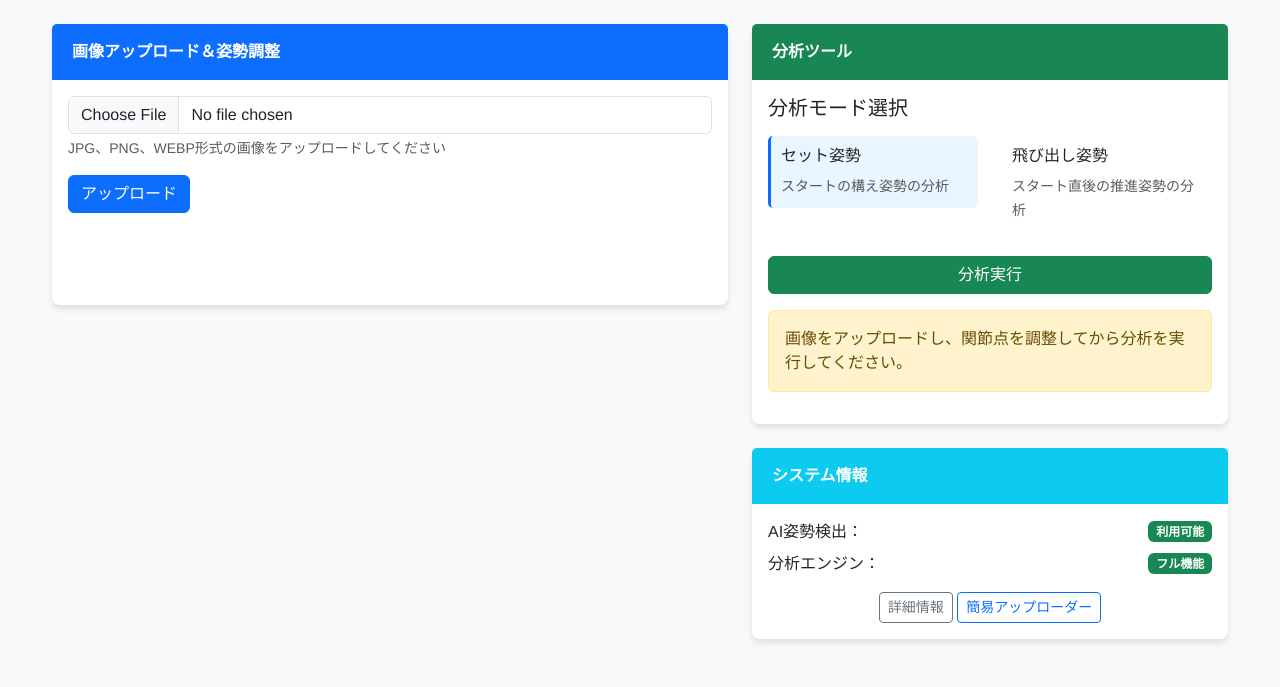
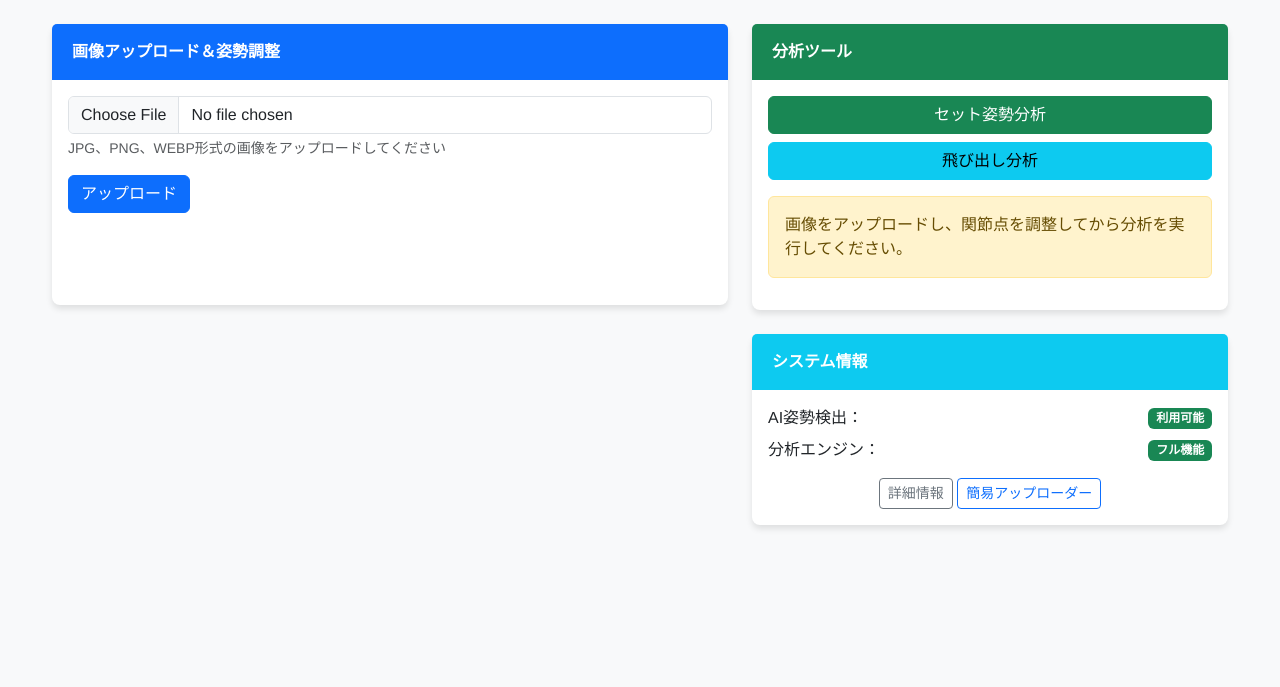
Before and after one commit to kotor-1/crouch-analyzer-pro, a Flask app: page / in a window 1280 px wide. Shown: the part 142-829 px from the top of the page. After the commit the page ends 671 px from the top, so only its background shows below. Run offline with Flask 3, Linux system fonts and the light colour scheme.

Commit message:
Update index.html

```diff
--- a/templates/index.html
+++ b/templates/index.html
@@ -128,24 +128,6 @@
             0% { transform: rotate(0deg); }
             100% { transform: rotate(360deg); }
         }
-
-        /* 分析モード選択スタイル */
-        .analysis-mode-selector {
-            margin-bottom: 20px;
-        }
-        .mode-option {
-            cursor: pointer;
-            padding: 10px;
-            border-radius: 5px;
-            transition: all 0.2s ease;
-        }
-        .mode-option.active {
-            background-color: #e9f5ff;
-            border-left: 3px solid #0d6efd;
-        }
-        .mode-option:hover:not(.active) {
-            background-color: #f8f9fa;
-        }
     </style>
 </head>
 <body>
@@ -206,30 +188,12 @@
                         分析ツール
                     </div>
                     <div class="card-body">
-                        <!-- 分析モード選択 -->
-                        <div class="analysis-mode-selector mb-4">
-                            <h5 class="mb-3">分析モード選択</h5>
-                            <div class="row">
-                                <div class="col-6">
-                                    <div class="mode-option active" id="mode-set" data-mode="set">
-                                        <h6>セット姿勢</h6>
-                                        <small class="text-muted">スタートの構え姿勢の分析</small>
-                                    </div>
-                                </div>
-                                <div class="col-6">
-                                    <div class="mode-option" id="mode-takeoff" data-mode="takeoff">
-                                        <h6>飛び出し姿勢</h6>
-                                        <small class="text-muted">スタート直後の推進姿勢の分析</small>
-                                    </div>
-                                </div>
-                            </div>
+                        <div class="d-grid gap-2 mb-3">
+                            <button class="btn btn-success" id="analyze-set">セット姿勢分析</button>
+                            <button class="btn btn-info" id="analyze-takeoff">飛び出し分析</button>
                         </div>
 
-                        <div class="d-grid">
-                            <button class="btn btn-success" id="analyze-button">分析実行</button>
-                        </div>
-
-                        <div class="alert alert-warning mt-3" id="analysis-tip">
+                        <div class="alert alert-warning" id="analysis-tip">
                             画像をアップロードし、関節点を調整してから分析を実行してください。
                         </div>
 
@@ -283,7 +247,8 @@
             const statusMessage = document.getElementById('status-message');
             const detectInfo = document.getElementById('detection-info');
             const detectMethod = document.getElementById('detection-method');
-            const analyzeButton = document.getElementById('analyze-button');
+            const analyzeSetBtn = document.getElementById('analyze-set');
+            const analyzeTakeoffBtn = document.getElementById('analyze-takeoff');
             const resultContainer = document.getElementById('result-container');
             const resultTitle = document.getElementById('result-title');
             const resultContent = document.getElementById('result-content');
@@ -292,24 +257,6 @@
             const aiStatus = document.getElementById('ai-status');
             const analysisEngine = document.getElementById('analysis-engine');
             const dragHelper = document.getElementById('drag-helper');
-            const modeSet = document.getElementById('mode-set');
-            const modeTakeoff = document.getElementById('mode-takeoff');
-
-            // 分析モード
-            let currentMode = 'set'; // デフォルトはセット姿勢
-
-            // モード選択
-            modeSet.addEventListener('click', function() {
-                modeSet.classList.add('active');
-                modeTakeoff.classList.remove('active');
-                currentMode = 'set';
-            });
-
-            modeTakeoff.addEventListener('click', function() {
-                modeTakeoff.classList.add('active');
-                modeSet.classList.remove('active');
-                currentMode = 'takeoff';
-            });
 
             // システム情報を取得
             fetch('/api/health')
@@ -594,14 +541,24 @@
                 });
             });
 
-            // 分析ボタン
-            analyzeButton.addEventListener('click', function() {
+            // セット姿勢分析ボタン
+            analyzeSetBtn.addEventListener('click', function() {
                 if (Object.keys(keypoints).length === 0) {
                     showStatus('先に画像をアップロードしてください', 'warning');
                     return;
                 }
 
-                analyzePosture(currentMode);
+                analyzePosture('set');
+            });
+
+            // 飛び出し分析ボタン
+            analyzeTakeoffBtn.addEventListener('click', function() {
+                if (Object.keys(keypoints).length === 0) {
+                    showStatus('先に画像をアップロードしてください', 'warning');
+                    return;
+                }
+
+                analyzePosture('takeoff');
             });
 
             // 姿勢分析を実行
```
